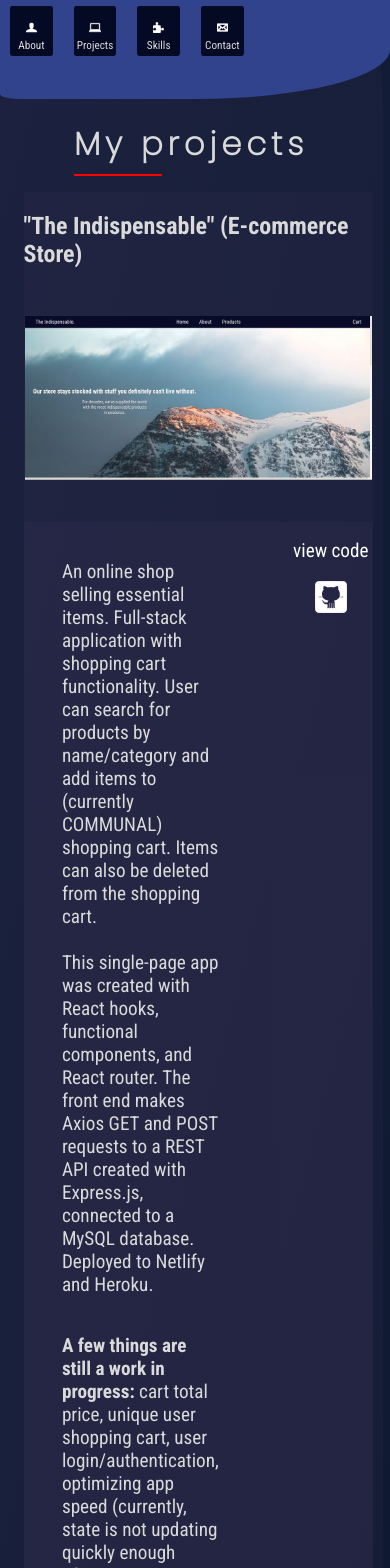
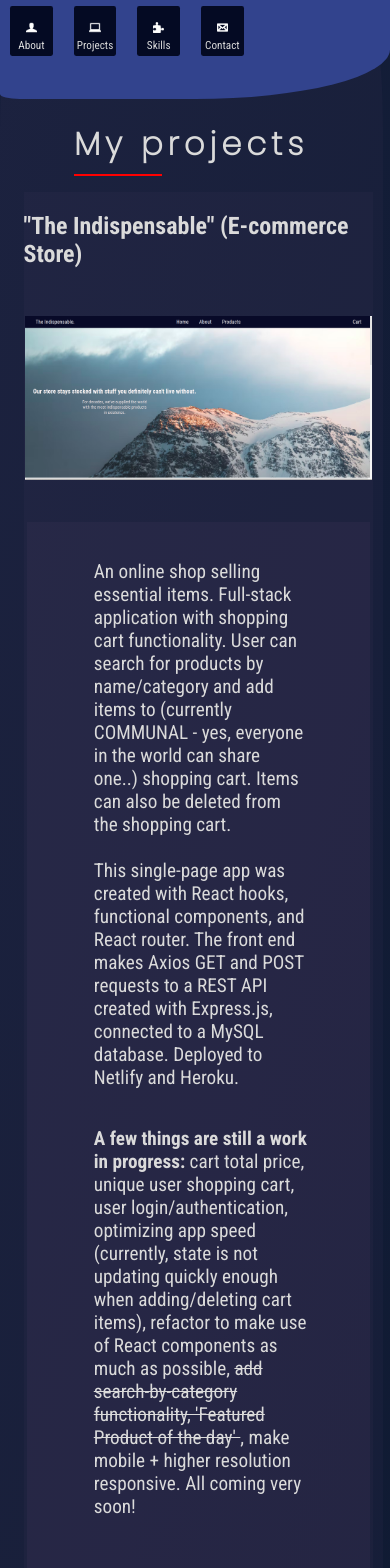
Before and after one commit to uchutanjyo/portfolio-new, a React (Create React App) app: page /projects in a window 390 px wide. Shown: the top 1568 px of the page. Built offline with nearby package versions, Linux system fonts and the light colour scheme.

Commit message:
styling updates

```diff
--- a/src/Projects.js
+++ b/src/Projects.js
@@ -23,7 +23,7 @@ const Projects = () => {
     <div className="project-info">
     <div className="project-actual-info">
           <div>
-            An online shop selling essential items. Full-stack application with shopping cart functionality. User can search for products by name/category and add items to (currently COMMUNAL) shopping cart. Items can also be deleted from the shopping cart.
+            An online shop selling essential items. Full-stack application with shopping cart functionality. User can search for products by name/category and add items to (currently COMMUNAL - yes, everyone in the world can share one..) shopping cart. Items can also be deleted from the shopping cart.
           <br/><br/>
 
            This single-page app was created with React hooks, functional components, and React router. The front end makes Axios GET and POST requests to a REST API created with Express.js, connected to a MySQL database. Deployed to Netlify and Heroku.
@@ -33,10 +33,7 @@ const Projects = () => {
       </div>
       </div>
     <div className="project-viewcode">
-    <form action="https://the-indispensable.netlify.app/">
     <a href="https://github.com/uchutanjyo/e-commerce" title="view code">view code<img src={require('./styles/github.png')} /></a>
-
-    </form>
     </div>
     </div>
     <div className="project-tech">
@@ -53,16 +50,21 @@ const Projects = () => {
          <h2>Experimental musician "Mite" - artist website</h2>
     <div className="project-image">
 
-    <div>  <img  src={require('./assets/mite.png')} /></div>
+    <div> <a href="https://mitehole.netlify.app/"> <img  src={require('./assets/mite.png')} /></a></div>
     </div>
     <div className="project-info">
           <div className="project-actual-info">
-            Simple single-page React/React Router app for a musician website. Includes a built in music player (coming within a few days) and an album-viewer modal which displays detailed album information when opened. ** Will be deployed very soon **
+          <div>
+            Simple single-page React/React Router app for a musician website. Includes a built in music player and an album-viewer modal which displays detailed album information when opened. Mobile-responsive.
+            </div>
+            <div>
+              Still under construction: <strike>music player conversion from earlier Vanilla JS project to React</strike>, audio scrubbing, correct display of track progress.
+            </div>
           </div>
     <div className="project-viewcode">
-    <form action="http://mitehole.bandcamp.com">
-    <a href="" title="view code">view code<img src={require('./styles/github.png')} /></a>
-    </form>
+
+    <a href="https://github.com/uchutanjyo/mitehole" title="view code">view code<img src={require('./styles/github.png')} /></a>
+
     </div>
     </div>
     <div className="project-tech">
@@ -72,7 +74,36 @@ const Projects = () => {
 </div>
     </div>
 
-           {/* 3nd project */}
+           {/* 3rd project */}
+       <div className="project-container">
+         <h2>Personal Portfolio (This Website)</h2>
+    <div className="project-image">
+
+    <div> <a href="https://mattengerer.ca/"> <img  src={require('./assets/portfolio.png')} /></a></div>
+    </div>
+    <div className="project-info">
+          <div className="project-actual-info">
+          <div>
+            Because I am happy with the simple and clean design, I stuck this on here. Mobile-responsive.
+            </div>
+            <div>
+              Still under construction: adding an increasing number of projects, optimize code, optimize responsiveness for larger resolutions.
+            </div>
+          </div>
+    <div className="project-viewcode">
+
+    <a href="https://github.com/uchutanjyo/portfolio" title="view code">view code<img src={require('./styles/github.png')} /></a>
+
+    </div>
+    </div>
+    <div className="project-tech">
+      <img src={require('./assets/html.png')} />
+      <img src={require('./assets/sass.png')} />
+       <img src={require('./assets/react.png')} />
+</div>
+    </div>
+
+           {/* 4th project */}
            <div className="project-container">
          <h2>Meal Planner App</h2>
     <div className="project-image">
@@ -81,7 +112,8 @@ const Projects = () => {
     </div>
     <div className="project-info">
           <div className="project-actual-info">
-Multi-step meal planner app coded entirely with vanilla Javascript. User has option to create menu item in Step 1, add ingredients in Step 2, and confirm the menu item and choose a calendar date in Step 3. Ultimately, the user can create colour-coded meal plans by type (breakfast, lunch dinner) for the current month and view detailed daily info via a modal calendar. Data stored in local storage. *Currently undergoing refactoring*.         </div>
+          <div><b>*Currently NOT live, undergoing major refactoring*</b></div>
+Multi-step meal planner app coded entirely with vanilla Javascript. User has option to create menu item in Step 1, add ingredients in Step 2, and confirm the menu item and choose a calendar date in Step 3. Ultimately, the user can create colour-coded meal plans by type (breakfast, lunch dinner) for the current month and view detailed daily info via a modal calendar. Data stored in local storage.</div>
     <div className="project-viewcode">
     <form action="http://mitehole.bandcamp.com">
     <a href="https://github.com/uchutanjyo/" title="view code">view code<img src={require('./styles/github.png')} /></a>
--- a/src/styles/App.css
+++ b/src/styles/App.css
@@ -390,6 +390,7 @@ body {
   display: flex;
   max-width: 80%;
   padding: 1em;
+  border-right: 1px dotted;
 }
 
 .project-actual-info div {
@@ -400,7 +401,6 @@ body {
   display: -webkit-box;
   display: -ms-flexbox;
   display: flex;
-  border-left: 1px dotted;
   margin-top: 2em;
   text-align: center;
 }
@@ -657,16 +657,35 @@ body {
   }
   .project-info {
     max-height: 100%;
-  }
-  .project-actual-info {
+    text-align: left;
+    display: -webkit-box;
+    display: -ms-flexbox;
+    display: flex;
     -webkit-box-orient: vertical;
     -webkit-box-direction: normal;
         -ms-flex-direction: column;
             flex-direction: column;
+    width: 90%;
+    padding-left: 1.5em;
+  }
+  .project-actual-info {
+    border-right: none;
   }
   .project-viewcode {
-    border-left: 0px;
     margin-top: 5%;
+    max-width: 90%;
+    display: -webkit-box;
+    display: -ms-flexbox;
+    display: flex;
+    -webkit-box-align: center;
+        -ms-flex-align: center;
+            align-items: center;
+    -webkit-box-pack: center;
+        -ms-flex-pack: center;
+            justify-content: center;
+    border: 1px dotted;
+    padding-bottom: 1em;
+    text-align: center;
   }
   .project-tech {
     max-height: 5em;
--- a/src/styles/App.scss
+++ b/src/styles/App.scss
@@ -307,6 +307,8 @@ h1{
     display: flex;
 max-width: 80%;
 padding: 1em;
+border-right: 1px dotted;
+
 div {
     padding: 1em;
 }
@@ -314,7 +316,6 @@ div {
 
 .project-viewcode {
 display: flex;
-border-left: 1px dotted;
 margin-top: 2em;
 text-align: center;
 
@@ -557,20 +558,35 @@ width: 85vw;
   height: 20em;
 }
 
+
 .project-info {
     max-height: 100%;
+text-align: left;
+display: flex;
+flex-direction: column;
+width: 90%;
+padding-left:1.5em;
 }
 
 .project-actual-info {
-    flex-direction: column;
+    border-right: none;
+
+
+
+}
+.project-viewcode {
+        margin-top: 5%;
+        max-width: 90%;
+        display: flex;
+        align-items: center;
+        justify-content: center;
+      border: 1px dotted;
+      padding-bottom: 1em;
+      text-align: center;
+
 
 }
 
-.project-viewcode {
-    border-left: 0px;
-    margin-top: 5%;
-
-}
 .project-tech {
         max-height:5em;
     width: 100%;
```
Also changed, not shown: 1 other file (tests, documents, lock files or other folders).
